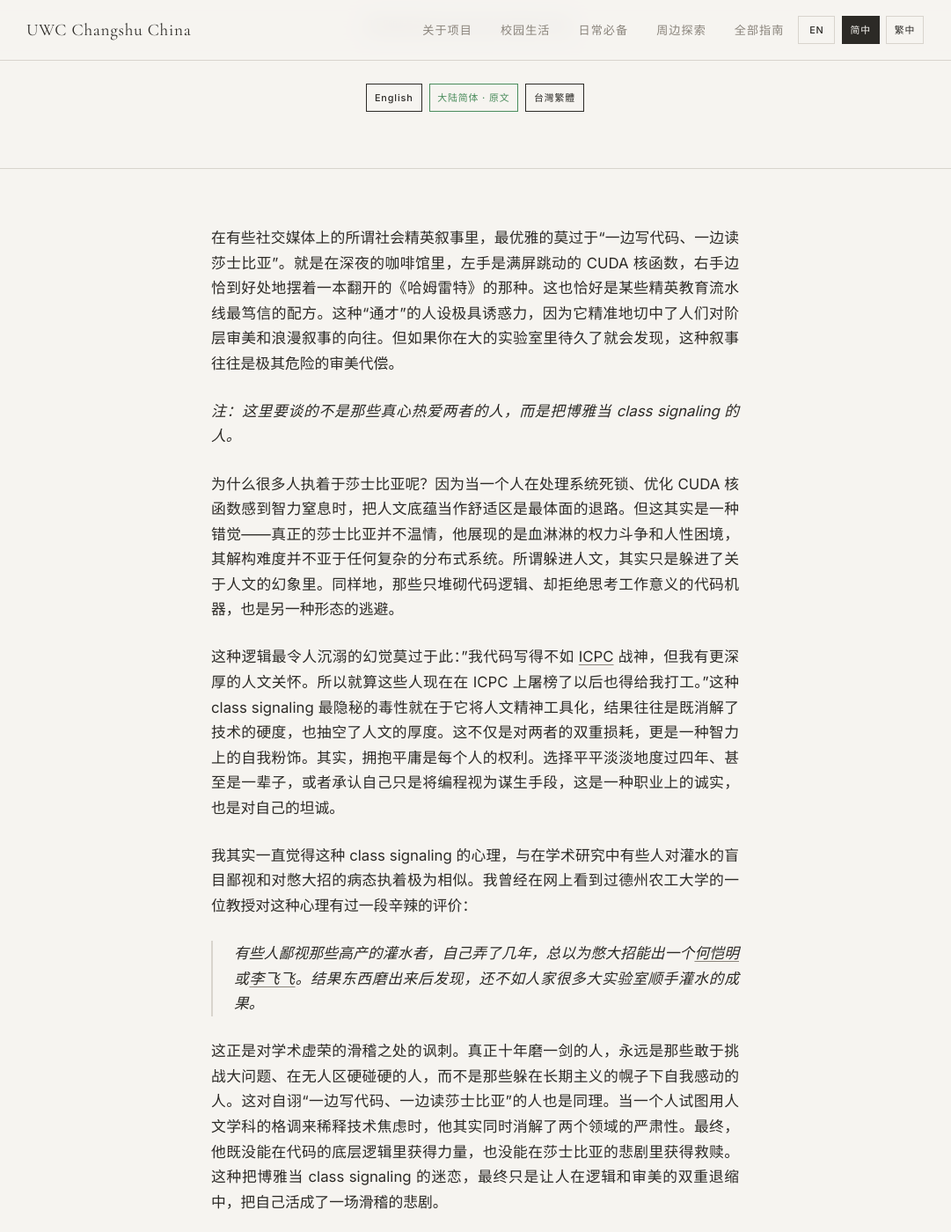
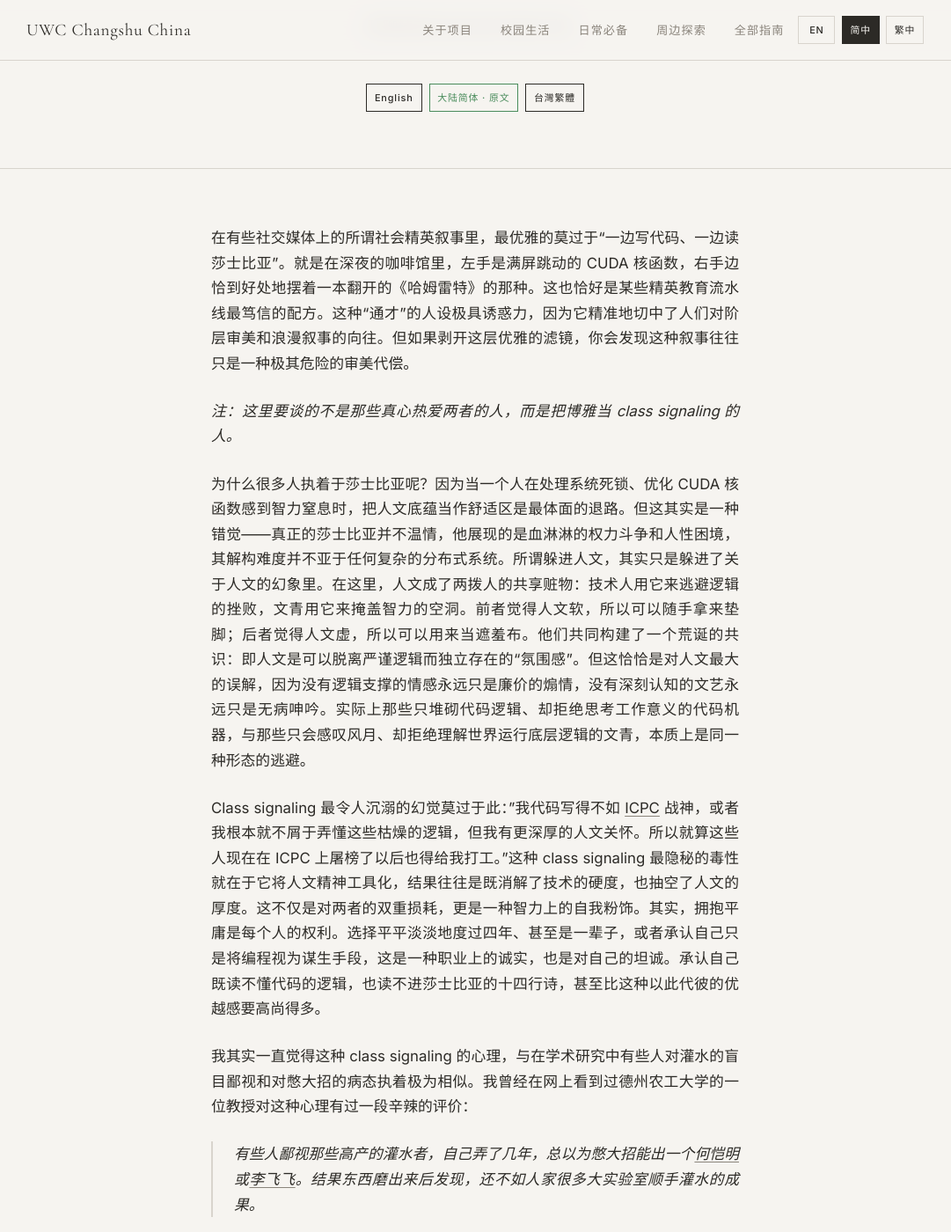
Before and after one commit to United-World-College/UWC-Survival-Guide, a Jekyll site: the page built from website/_guides/chinese/aesthetic-illusion-CN.md, in a window 1280 px wide and 1400 px high, scrolled down 478 px. Shown: the whole window at 88% size, without its empty margins (100-1181 px from the left). Built offline with Jekyll 4.4.1, drawn with Linux system fonts in a browser that asks for light colours.

Commit message:
style: enhance clarity and depth in aesthetic illusion essays across multiple languages

```diff
--- a/website/_guides/chinese/aesthetic-illusion-CN.md
+++ b/website/_guides/chinese/aesthetic-illusion-CN.md
@@ -15,13 +15,13 @@ published: 2026-04-15
 updated: 2026-04-15
 ---
 
-在有些社交媒体上的所谓社会精英叙事里，最优雅的莫过于“一边写代码、一边读莎士比亚”。就是在深夜的咖啡馆里，左手是满屏跳动的 CUDA 核函数，右手边恰到好处地摆着一本翻开的《哈姆雷特》的那种。这也恰好是某些精英教育流水线最笃信的配方。这种“通才”的人设极具诱惑力，因为它精准地切中了人们对阶层审美和浪漫叙事的向往。但如果你在大的实验室里待久了就会发现，这种叙事往往是极其危险的审美代偿。
+在有些社交媒体上的所谓社会精英叙事里，最优雅的莫过于“一边写代码、一边读莎士比亚”。就是在深夜的咖啡馆里，左手是满屏跳动的 CUDA 核函数，右手边恰到好处地摆着一本翻开的《哈姆雷特》的那种。这也恰好是某些精英教育流水线最笃信的配方。这种“通才”的人设极具诱惑力，因为它精准地切中了人们对阶层审美和浪漫叙事的向往。但如果剥开这层优雅的滤镜，你会发现这种叙事往往只是一种极其危险的审美代偿。
 
 *注：这里要谈的不是那些真心热爱两者的人，而是把博雅当 class signaling 的人。*
 
-为什么很多人执着于莎士比亚呢？因为当一个人在处理系统死锁、优化 CUDA 核函数感到智力窒息时，把人文底蕴当作舒适区是最体面的退路。但这其实是一种错觉——真正的莎士比亚并不温情，他展现的是血淋淋的权力斗争和人性困境，其解构难度并不亚于任何复杂的分布式系统。所谓躲进人文，其实只是躲进了关于人文的幻象里。同样地，那些只堆砌代码逻辑、却拒绝思考工作意义的代码机器，也是另一种形态的逃避。
+为什么很多人执着于莎士比亚呢？因为当一个人在处理系统死锁、优化 CUDA 核函数感到智力窒息时，把人文底蕴当作舒适区是最体面的退路。但这其实是一种错觉——真正的莎士比亚并不温情，他展现的是血淋淋的权力斗争和人性困境，其解构难度并不亚于任何复杂的分布式系统。所谓躲进人文，其实只是躲进了关于人文的幻象里。在这里，人文成了两拨人的共享赃物：技术人用它来逃避逻辑的挫败，文青用它来掩盖智力的空洞。前者觉得人文软，所以可以随手拿来垫脚；后者觉得人文虚，所以可以用来当遮羞布。他们共同构建了一个荒诞的共识：即人文是可以脱离严谨逻辑而独立存在的“氛围感”。但这恰恰是对人文最大的误解，因为没有逻辑支撑的情感永远只是廉价的煽情，没有深刻认知的文艺永远只是无病呻吟。实际上那些只堆砌代码逻辑、却拒绝思考工作意义的代码机器，与那些只会感叹风月、却拒绝理解世界运行底层逻辑的文青，本质上是同一种形态的逃避。
 
-这种逻辑最令人沉溺的幻觉莫过于此："我代码写得不如 [ICPC](https://en.wikipedia.org/wiki/International_Collegiate_Programming_Contest) 战神，但我有更深厚的人文关怀。所以就算这些人现在在 ICPC 上屠榜了以后也得给我打工。"这种 class signaling 最隐秘的毒性就在于它将人文精神工具化，结果往往是既消解了技术的硬度，也抽空了人文的厚度。这不仅是对两者的双重损耗，更是一种智力上的自我粉饰。其实，拥抱平庸是每个人的权利。选择平平淡淡地度过四年、甚至是一辈子，或者承认自己只是将编程视为谋生手段，这是一种职业上的诚实，也是对自己的坦诚。
+Class signaling 最令人沉溺的幻觉莫过于此："我代码写得不如 [ICPC](https://en.wikipedia.org/wiki/International_Collegiate_Programming_Contest) 战神，或者我根本就不屑于弄懂这些枯燥的逻辑，但我有更深厚的人文关怀。所以就算这些人现在在 ICPC 上屠榜了以后也得给我打工。"这种 class signaling 最隐秘的毒性就在于它将人文精神工具化，结果往往是既消解了技术的硬度，也抽空了人文的厚度。这不仅是对两者的双重损耗，更是一种智力上的自我粉饰。其实，拥抱平庸是每个人的权利。选择平平淡淡地度过四年、甚至是一辈子，或者承认自己只是将编程视为谋生手段，这是一种职业上的诚实，也是对自己的坦诚。承认自己既读不懂代码的逻辑，也读不进莎士比亚的十四行诗，甚至比这种以此代彼的优越感要高尚得多。
 
 我其实一直觉得这种 class signaling 的心理，与在学术研究中有些人对灌水的盲目鄙视和对憋大招的病态执着极为相似。我曾经在网上看到过德州农工大学的一位教授对这种心理有过一段辛辣的评价：
 
```
Also changed, not shown: website/_guides/chinese/aesthetic-illusion-TW.md (+3 -3 lines), website/_guides/default/aesthetic-illusion.md (+3 -3 lines).
